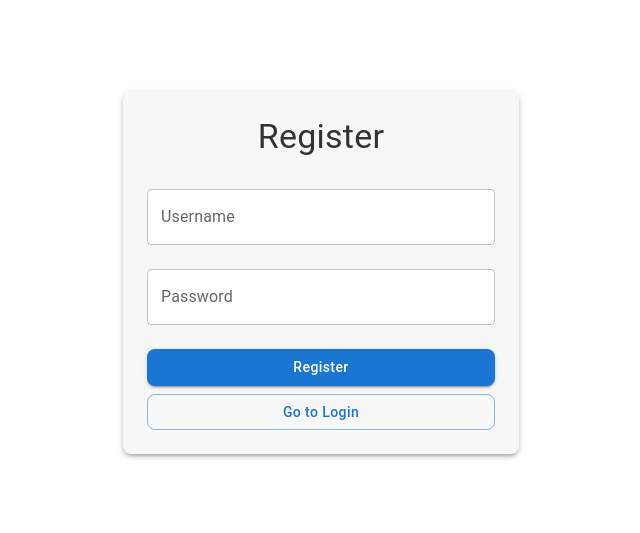
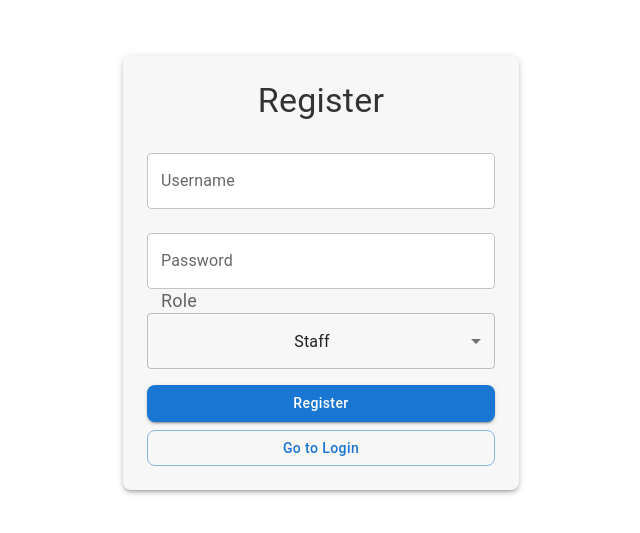
Before and after one commit to marcoelljan/me, a React (Vite) app in the folder frontend/: page / in a window 1280 px wide. Shown: the part 127-660 px from the top of the page, without its empty margins (319-959 px from the left). Built offline with nearby package versions, Linux system fonts and the light colour scheme.

Commit message:
Update Register.jsx to adjust role label and improve UI

```diff
--- a/frontend/src/Register.jsx
+++ b/frontend/src/Register.jsx
@@ -1,24 +1,40 @@
 import { useState } from "react";
 import axios from "axios";
-import { TextField, Button, Container, Typography, Box } from "@mui/material";
+import { TextField, Button, Container, Typography, Box, FormControl, MenuItem, InputLabel, Select } from "@mui/material";
 import { useNavigate } from "react-router-dom";
 import "./App.css";
+
+const RoleSelection = ({ role, setRole }) => (
+  <Select
+    labelId="role-label"
+    value={role}
+    onChange={(e) => {
+      setRole(e.target.value);
+      console.log("Selected Role:", e.target.value); // Log the selected role
+    }}
+    variant="outlined"
+  >
+    <MenuItem value="admin">Admin</MenuItem>
+    <MenuItem value="staff">Staff</MenuItem>
+  </Select>
+);
 
 const Register = () => {
   const [username, setUsername] = useState("");
   const [password, setPassword] = useState("");
+  const [role, setRole] = useState("staff"); // Default role is "staff"
   const navigate = useNavigate();
 
   const handleRegister = async () => {
-    if (!username || !password) {
+    if (!username || !password || !role) {
       alert("Please fill in all the fields");
       return;
     }
-
+    console.log("Request:", { username, password, role });
     try {
       const response = await axios.post(
         "http://localhost:5000/register",
-        { username, password },
+        { username, password, role },
         { headers: { "Content-Type": "application/json" } }
       );
 
@@ -62,12 +78,22 @@ const Register = () => {
           variant="outlined"
           sx={{ backgroundColor: "white" }}
         />
+        <FormControl fullWidth margin="normal">
+          <InputLabel id="role-label"
+         sx= {{
+           mt: -2,
+          fontSize: "1.5rem",
+         }}
+
+        >Role</InputLabel>
+          <RoleSelection role={role} setRole={setRole} />
+        </FormControl>
         <Button
           variant="contained"
           color="primary"
           fullWidth
           onClick={handleRegister}
-          sx={{ mt: 2, borderRadius: "8px", textTransform: "none" }}
+          sx={{ mt: 1, borderRadius: "8px", textTransform: "none" }}
         >
           Register
         </Button>
```
Also changed, not shown: 1 other file (tests, documents, lock files or other folders).
